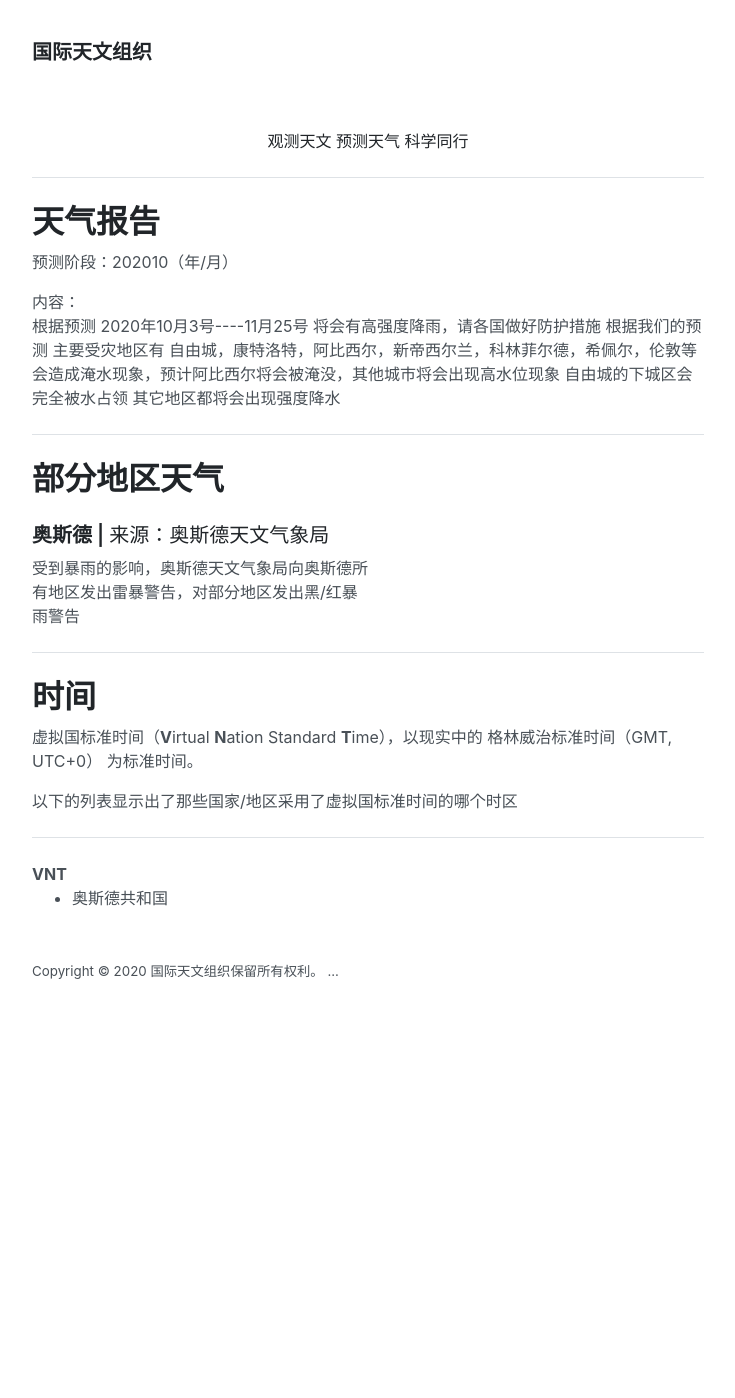
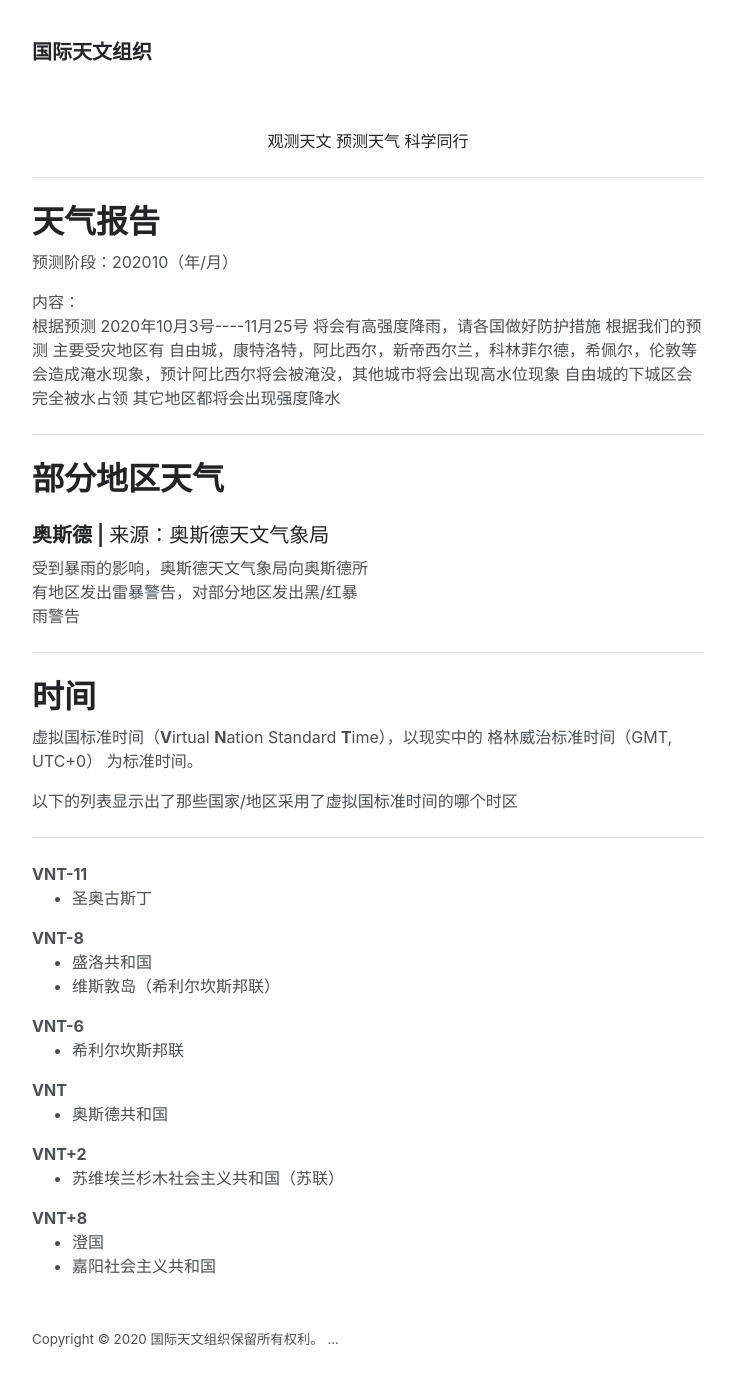
Before and after one commit to vunconf/vunconf.github.io, a Jekyll site: the page built from iao/index.html, in a window 1280 px wide. Shown: the whole page, without its empty margins (272-1007 px from the left). Built offline with Jekyll 4.4.1, drawn with Linux system fonts in a browser that asks for light colours; before the commit the page ends 1030 px from its top, so only the background shows below that.

Commit message:
Update index.html

```diff
--- a/iao/index.html
+++ b/iao/index.html
@@ -20,7 +20,29 @@ title: 主页
 <p>虚拟国标准时间（<b>V</b>irtual <b>N</b>ation Standard <b>T</b>ime），以现实中的 格林威治标准时间（GMT, UTC+0） 为标准时间。</p>
 <p>以下的列表显示出了那些国家/地区采用了虚拟国标准时间的哪个时区</p>
 <hr>
+<b>VNT-11</b>
+<ul>
+  <li>圣奥古斯丁</li>
+</ul>
+<b>VNT-8</b>
+<ul>
+  <li>盛洛共和国</li>
+  <li>维斯敦岛（希利尔坎斯邦联）</li>
+</ul>
+<b>VNT-6</b>
+<ul>
+  <li>希利尔坎斯邦联</li>
+</ul>
 <b>VNT</b>
 <ul>
   <li>奥斯德共和国</li>
 </ul>
+<b>VNT+2</b>
+<ul>
+  <li>苏维埃兰杉木社会主义共和国（苏联）</li>
+</ul>
+<b>VNT+8</b>
+<ul>
+  <li>澄国</li>
+  <li>嘉阳社会主义共和国</li>
+</ul>
```
